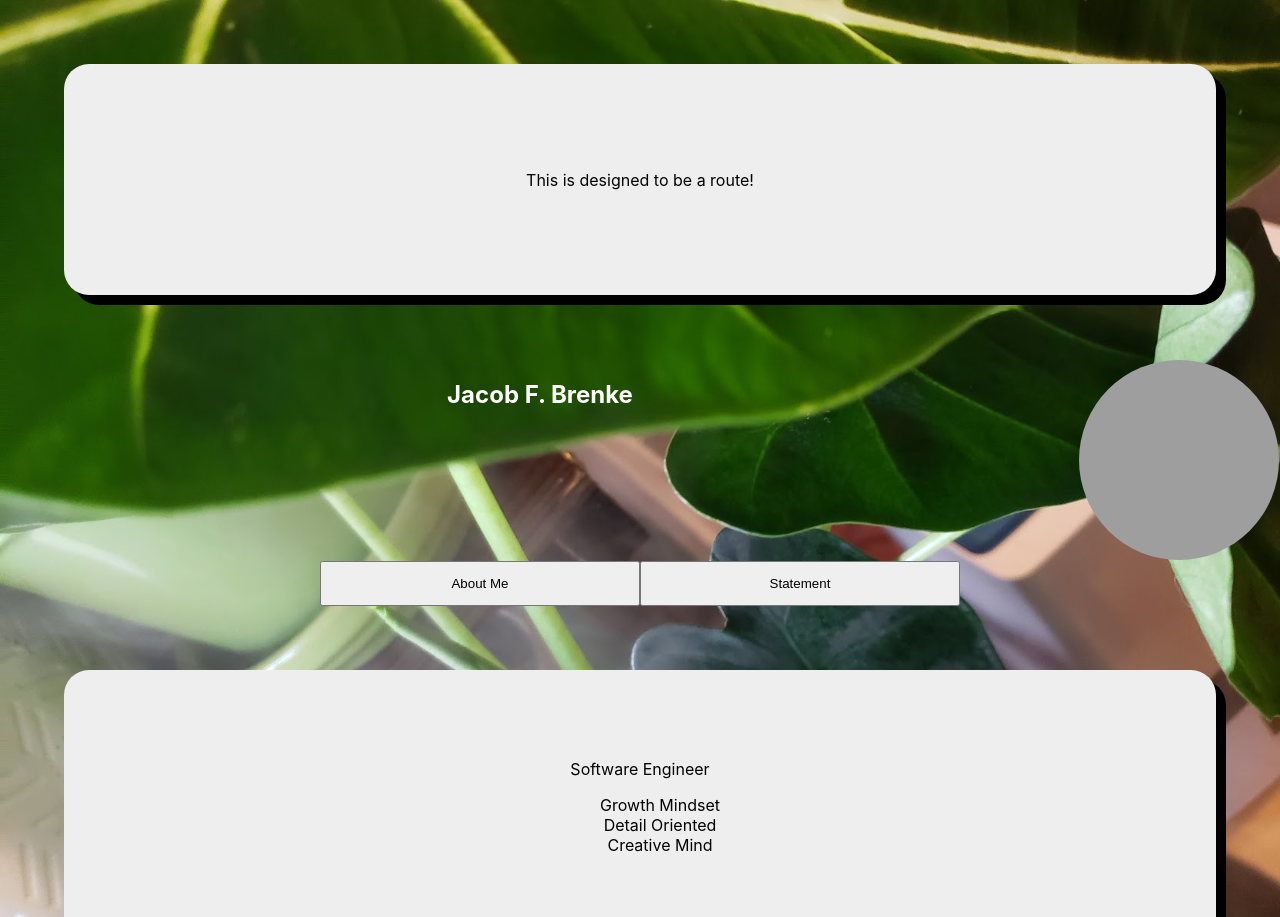
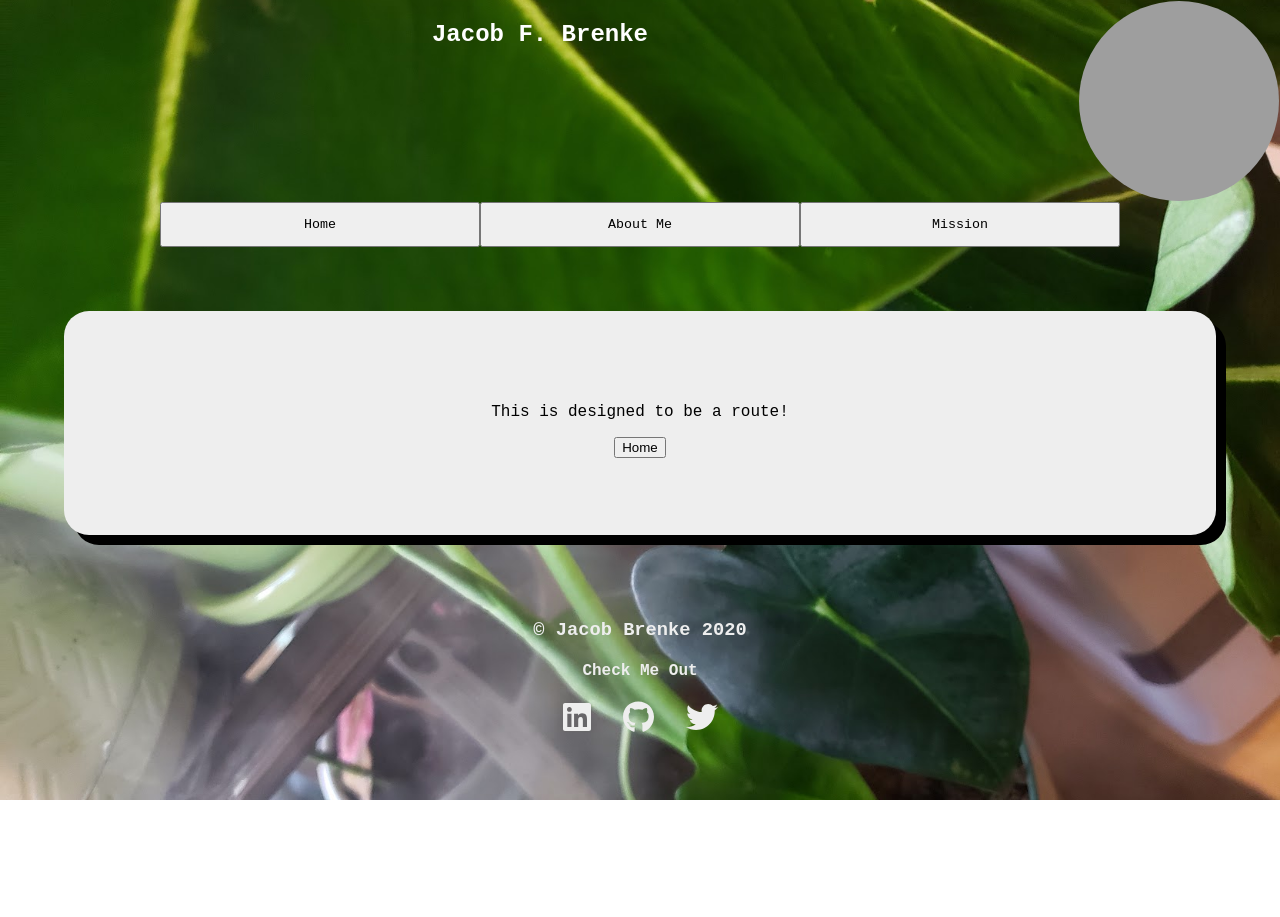
Before and after one commit to Bluemooses/Bluemooses.github.io, a React (Create React App) app in the folder self-page/: page /about in a window 1280 px wide. Shown: the top 917 px of the page. After the commit the page ends 800 px from the top, so only its background shows below. Built offline with nearby package versions, Linux system fonts and the light colour scheme; grey boxes are pictures that could not be loaded.

Commit message:
UPDATED ROUTES/FONTS

```diff
--- a/self-page/src/App/App.js
+++ b/self-page/src/App/App.js
@@ -8,7 +8,6 @@ import {
 } from "react-router-dom";
 import axios from "axios";
 import { useRoutes } from "hookrouter";
-import Routes from "../Components/Router/Router";
 import "./App.scss";
 import Header from "../Components/Header/Header";
 import About from "../Components/About/About";
@@ -23,18 +22,25 @@ const App = (props) => {
       <Router>
         <Switch>
           <Route path="/about">
+            <Header />
+            <Nav />
             <About />
+            <Footer />
           </Route>
           <Route path="/mission">
+            <Header />
+            <Nav />
             <Mission />
+            <Footer />
+          </Route>
+
+          <Route path="/">
+            <Header />
+            <Nav />
+            <Body />
+            <Footer />
           </Route>
         </Switch>
-        <Route path="/">
-          <Header />
-          <Nav />
-          <Body />
-          <Footer />
-        </Route>
       </Router>
     </div>
   );
--- a/self-page/src/App/App.scss
+++ b/self-page/src/App/App.scss
@@ -1,5 +1,6 @@
 body {
   background-image: url("../Images//frydek-abstract.jpg");
+
   background-attachment: fixed;
   background-position: center;
   background-repeat: no-repeat;
@@ -23,6 +24,7 @@ h4 {
   align-items: auto;
   text-align: center;
   text-emphasis-color: #eee;
+  font-family: 'Courier New', Courier, monospace;
 }
 
 .card {
@@ -33,7 +35,7 @@ h4 {
   align-items: center;
   flex-direction: column;
   border-radius: 25px;
-  padding: 7%;
+  padding: 6%;
   margin: 5%;
   box-shadow: 10px 10px;
   align-self: start;
--- a/self-page/src/Components/About/About.js
+++ b/self-page/src/Components/About/About.js
@@ -1,8 +1,14 @@
 import React from "react";
+import { useHistory } from "react-router-dom";
 export default function About() {
+  let history = useHistory();
+
   return (
     <div class="card">
-        <p>This is designed to be a route!</p>
+      <p>This is designed to be a route!</p>
+      <button className="backButton" onClick={() => history.push("/")}>
+        Home
+      </button>
     </div>
   );
 }
--- a/self-page/src/Components/Body/Body.js
+++ b/self-page/src/Components/Body/Body.js
@@ -3,12 +3,7 @@ import "./Body.scss";
 export default function Body() {
   return (
     <div class="card">
-      <label> Software Engineer</label>
-      <ul>
-        <li>Growth Mindset</li>
-        <li>Detail Oriented</li>
-        <li>Creative Mind</li>
-      </ul>
+      <h2 className="welcome">Software Engineer For Hire</h2>
     </div>
   );
 }
--- a/self-page/src/Components/Body/Body.scss
+++ b/self-page/src/Components/Body/Body.scss
@@ -1,3 +1,9 @@
 li {
   list-style: none;
 }
+
+.welcome {
+  color: black;
+  font-style: italic;
+  font-family: 'Courier New', Courier, monospace;
+}
--- a/self-page/src/Components/Footer/Footer.js
+++ b/self-page/src/Components/Footer/Footer.js
@@ -11,6 +11,7 @@ export default function Footer() {
   return (
     <div class="social-container">
       <h3 className="heading">© Jacob Brenke 2020</h3>
+      <h4>Check Me Out</h4>
       <a
         href="https://www.linkedin.com/in/jacob-brenke-aab554173/"
         className="linkedin social"
--- a/self-page/src/Components/Mission/Mission.js
+++ b/self-page/src/Components/Mission/Mission.js
@@ -1,8 +1,12 @@
 import React from "react";
-export default function Mission() {
+import { useHistory } from "react-router-dom";
+
+export default function Mission(props) {
+  let history = useHistory();
   return (
     <div class="card">
       <p>This is designed to be a mission statement!</p>
+      <button className="backButton" onClick={() => history.push("/")}>Home</button>
     </div>
   );
 }
--- a/self-page/src/Components/Nav/Nav.js
+++ b/self-page/src/Components/Nav/Nav.js
@@ -10,12 +10,26 @@ export default function Nav(props) {
         <button
           className="navButton"
           onClick={() => {
+            history.push("/");
+          }}
+        >Home</button>
+
+        <button
+          className="navButton"
+          onClick={() => {
             history.push("/about");
           }}
         >
           About Me
         </button>
-        <button className="navButton" onClick={() => {history.push("/mission")}}>Statement</button>
+        <button
+          className="navButton"
+          onClick={() => {
+            history.push("/mission");
+          }}
+        >
+          Mission
+        </button>
       </span>
     </div>
   );
--- a/self-page/src/Components/Nav/Nav.scss
+++ b/self-page/src/Components/Nav/Nav.scss
@@ -3,4 +3,5 @@
   width: 25%;
   padding: 1%;
   display: inline-block;
+  font-family: 'Courier New', Courier, monospace;
 }
--- a/self-page/src/Components/Router/Router.js
+++ /dev/null
@@ -1,8 +0,0 @@
-import React from "react";
-import About from "../About/About";
-
-const Routes = {
-  "/about": () => <About />,
-};
-
-export default Routes;
```
